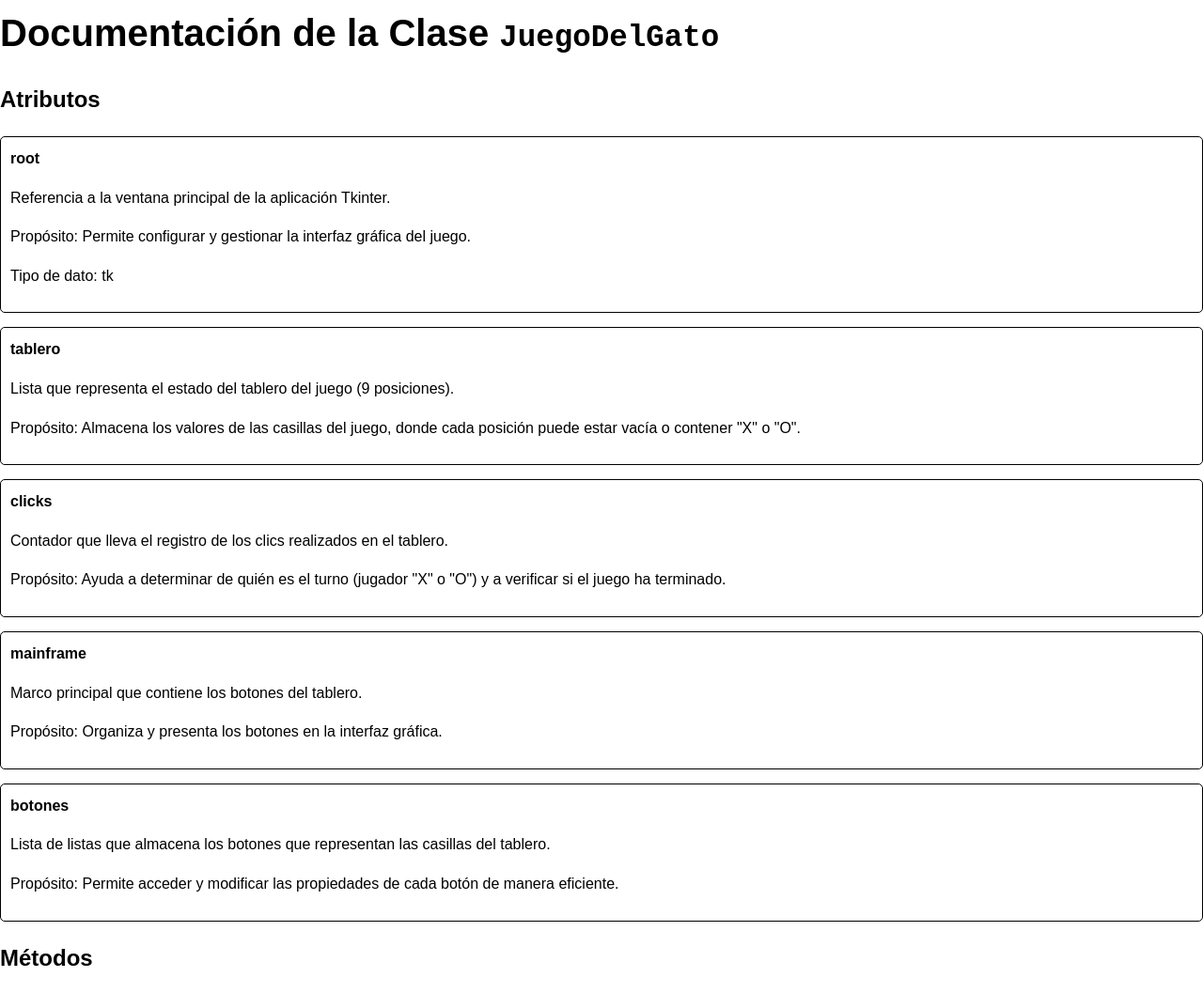
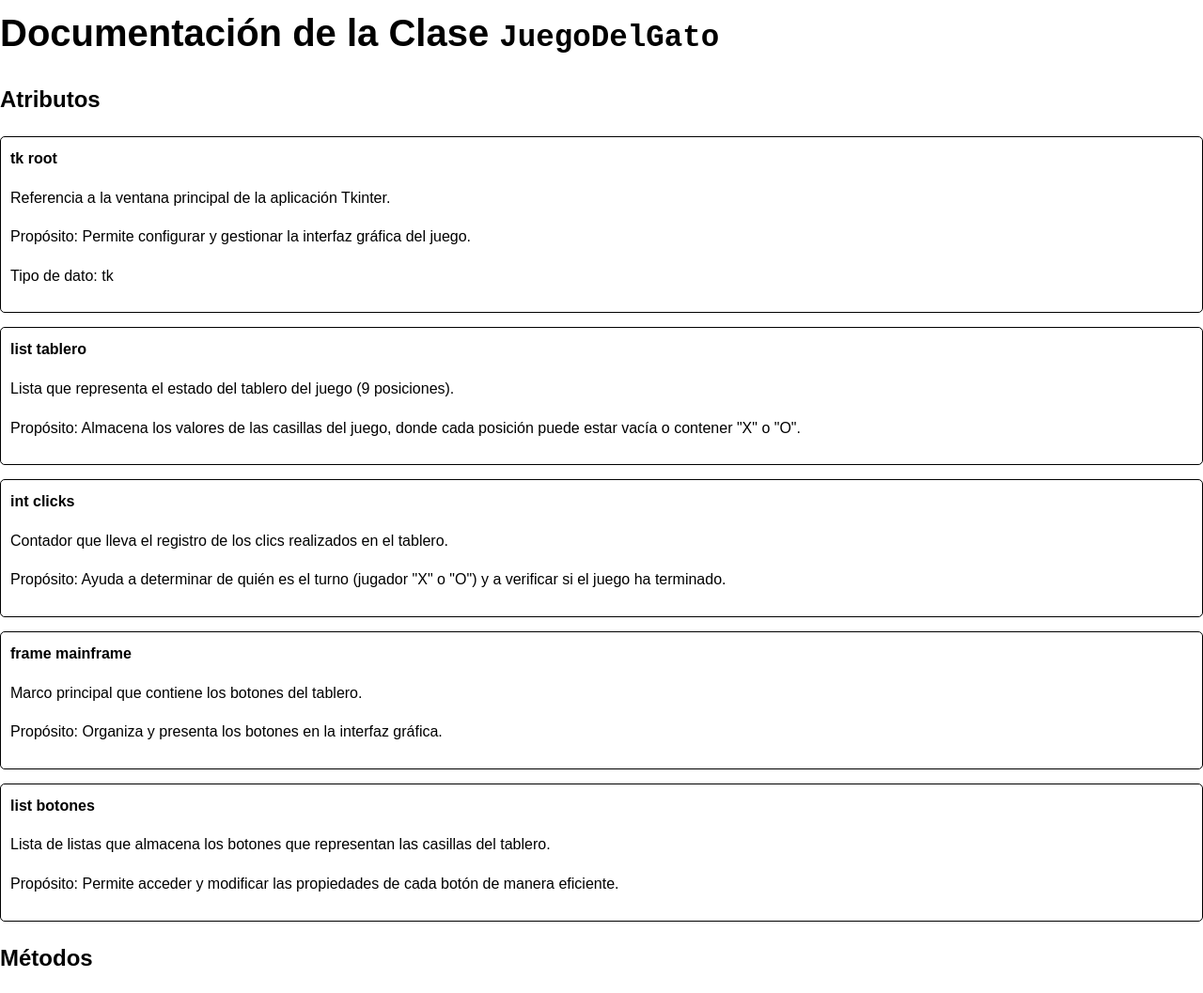
Before and after one commit to AnahiCornejo/GatoGame, a plain HTML site: page index.html in a window 1280 px wide. Shown: the part 1379-2436 px from the top of the page at 94% size. Drawn offline with Linux system fonts and the light colour scheme.

Commit message:
ahora si el final 100% rial no fake

```diff
--- a/index.html
+++ b/index.html
@@ -114,32 +114,32 @@
 <h2>Atributos</h2>
 
 <div class="attribute">
-    <strong>root</strong>
+    <strong>tk root</strong>
     <p>Referencia a la ventana principal de la aplicación Tkinter.</p>
     <p>Propósito: Permite configurar y gestionar la interfaz gráfica del juego.</p>
     <p>Tipo de dato: tk</p>
 </div>
 
 <div class="attribute">
-    <strong>tablero</strong>
+    <strong>list tablero</strong>
     <p>Lista que representa el estado del tablero del juego (9 posiciones).</p>
     <p>Propósito: Almacena los valores de las casillas del juego, donde cada posición puede estar vacía o contener "X" o "O".</p>
 </div>
 
 <div class="attribute">
-    <strong>clicks</strong>
+    <strong>int clicks</strong>
     <p>Contador que lleva el registro de los clics realizados en el tablero.</p>
     <p>Propósito: Ayuda a determinar de quién es el turno (jugador "X" o "O") y a verificar si el juego ha terminado.</p>
 </div>
 
 <div class="attribute">
-    <strong>mainframe</strong>
+    <strong>frame mainframe</strong>
     <p>Marco principal que contiene los botones del tablero.</p>
     <p>Propósito: Organiza y presenta los botones en la interfaz gráfica.</p>
 </div>
 
 <div class="attribute">
-    <strong>botones</strong>
+    <strong>list botones</strong>
     <p>Lista de listas que almacena los botones que representan las casillas del tablero.</p>
     <p>Propósito: Permite acceder y modificar las propiedades de cada botón de manera eficiente.</p>
 </div>
```
